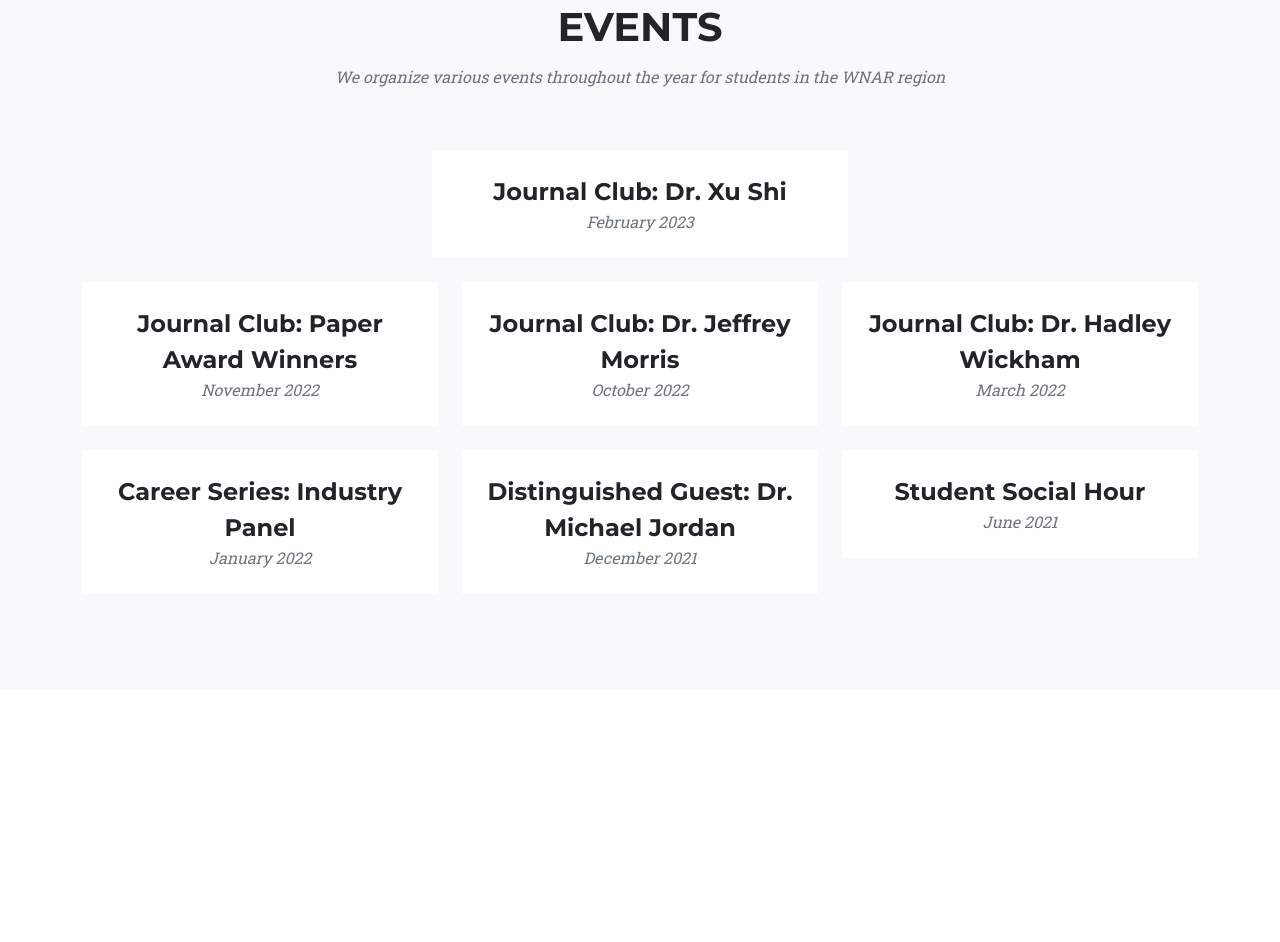
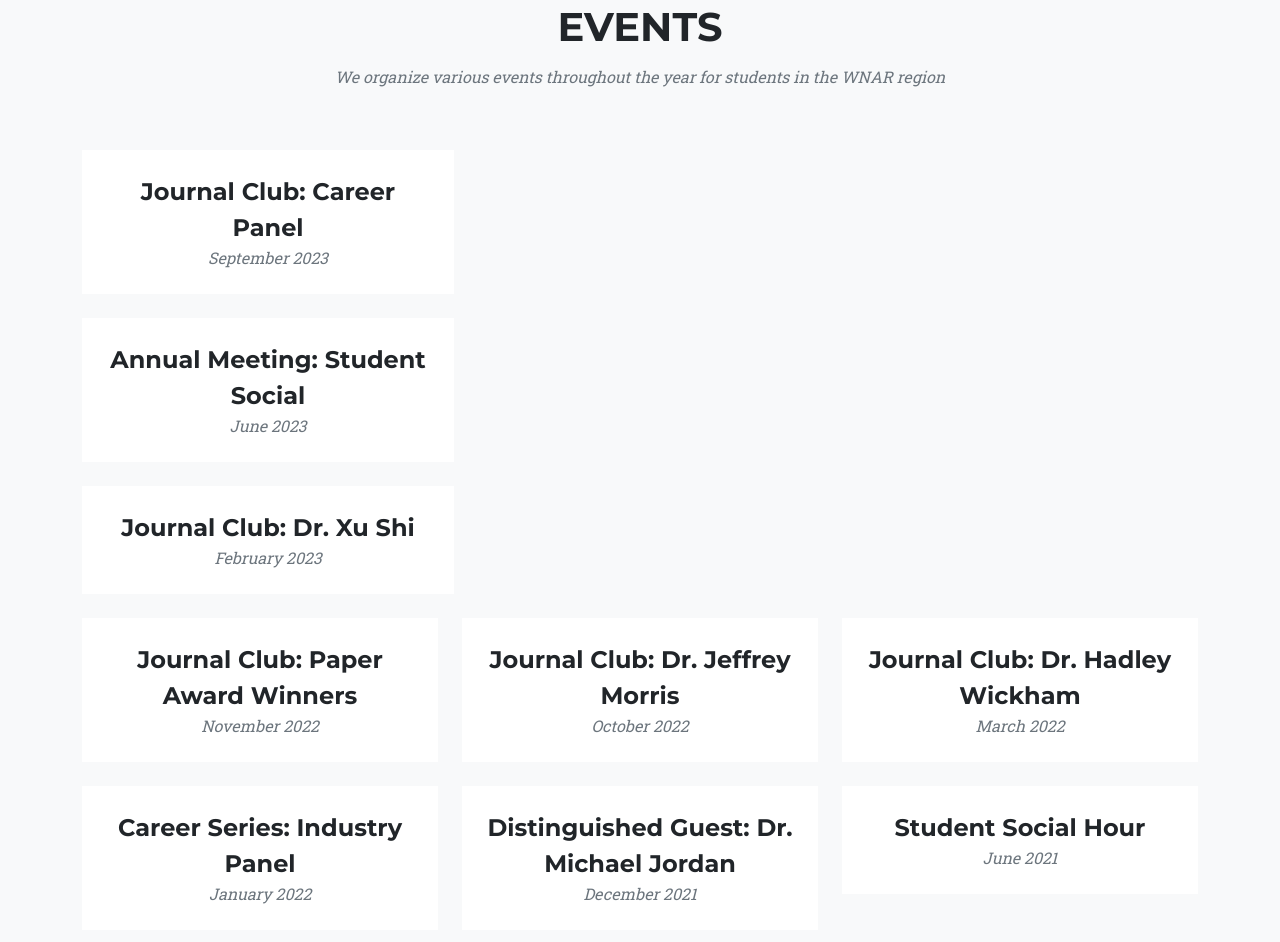
Before and after one commit to wnar-student/wnar-student.github.io, a plain HTML site: page index.html in a window 1280 px wide. Shown: the part 1926-2868 px from the top of the page. Before the commit the page ends 2664 px from the top, so only its background shows below. Drawn offline with nearby package versions, Linux system fonts and the light colour scheme.

Commit message:
Add two new events

```diff
--- a/index.html
+++ b/index.html
@@ -137,7 +137,39 @@
                     <h3 class="section-subheading text-muted">We organize various events throughout the year for students in the WNAR region</h3>
                 </div>
                 <div class="ow">
-                    <div class="col-lg-12 col-sm-6 mb-4">
+                    <div class="col-lg-4 col-sm-6 mb-4">
+                        <!-- Portfolio item 1-->
+                        <div class="portfolio-item">
+                            <a class="portfolio-link" data-bs-toggle="modal" href="#">
+                                <div class="portfolio-hover">
+                                    <div class="portfolio-hover-content">
+                                        <!--<i class="fas fa-plus fa-3x"></i>--></div>
+                                </div>
+                                <!--<img class="img-fluid" src="assets/img/portfolio/1.jpg" alt="..." />-->
+                            </a>
+                            <div class="portfolio-caption">
+                                <div class="portfolio-caption-heading">Journal Club: Career Panel</div>
+                                <div class="portfolio-caption-subheading text-muted">September 2023</div>
+                            </div>
+                        </div>
+                    </div>
+                    <div class="col-lg-4 col-sm-6 mb-4">
+                        <!-- Portfolio item 1-->
+                        <div class="portfolio-item">
+                            <a class="portfolio-link" data-bs-toggle="modal" href="#">
+                                <div class="portfolio-hover">
+                                    <div class="portfolio-hover-content">
+                                        <!--<i class="fas fa-plus fa-3x"></i>--></div>
+                                </div>
+                                <!--<img class="img-fluid" src="assets/img/portfolio/1.jpg" alt="..." />-->
+                            </a>
+                            <div class="portfolio-caption">
+                                <div class="portfolio-caption-heading">Annual Meeting: Student Social</div>
+                                <div class="portfolio-caption-subheading text-muted">June 2023</div>
+                            </div>
+                        </div>
+                    </div>
+                    <div class="col-lg-4 col-sm-6 mb-4">
                         <!-- Portfolio item 1-->
                         <div class="portfolio-item">
                             <a class="portfolio-link" data-bs-toggle="modal" href="#">
```
